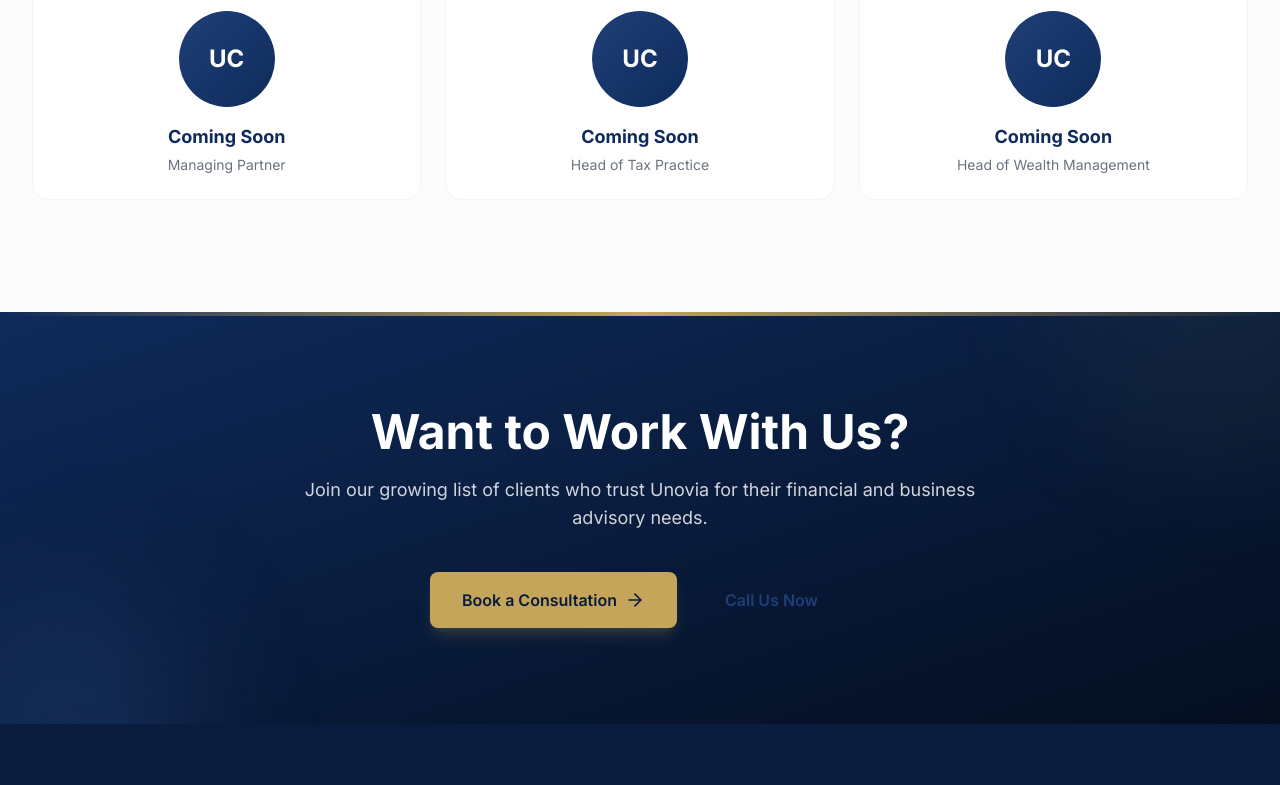
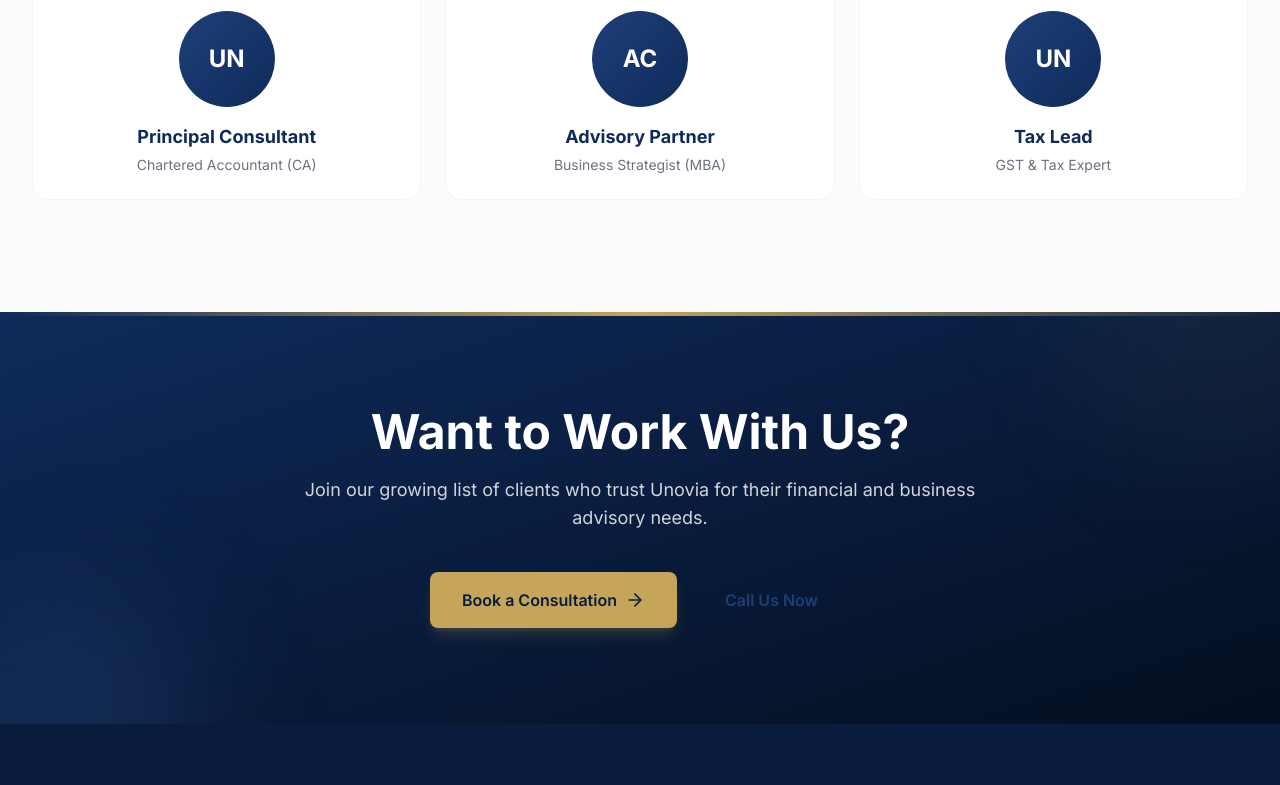
Before and after one commit to sc2805/unovia-consulting, a Next.js app: page /about in a window 1280 px wide. Shown: the part 2720-3505 px from the top of the page. Built offline with nearby package versions, Linux system fonts and the light colour scheme.

Commit message:
Final branding match: Stylized 'UNoviA' in titles and professionalized team labels

```diff
--- a/app/about/page.tsx
+++ b/app/about/page.tsx
@@ -163,9 +163,9 @@
           />
           <div className="grid grid-cols-1 sm:grid-cols-2 lg:grid-cols-3 gap-6">
             {[
-              { name: "Coming Soon", role: "Managing Partner", initials: "UC" },
-              { name: "Coming Soon", role: "Head of Tax Practice", initials: "UC" },
-              { name: "Coming Soon", role: "Head of Wealth Management", initials: "UC" },
+              { name: "Principal Consultant", role: "Chartered Accountant (CA)", initials: "UN" },
+              { name: "Advisory Partner", role: "Business Strategist (MBA)", initials: "AC" },
+              { name: "Tax Lead", role: "GST & Tax Expert", initials: "UN" },
             ].map((member, index) => (
               <div
                 key={index}
--- a/app/layout.tsx
+++ b/app/layout.tsx
@@ -16,8 +16,8 @@
 
 export const metadata: Metadata = {
   title: {
-    default: "Unovia Consulting — Strategic Financial & Business Advisory",
-    template: "%s | Unovia Consulting",
+    default: "UNoviA Consulting — Strategic Financial & Business Advisory",
+    template: "%s | UNoviA Consulting",
   },
   description:
     "Premium financial consultancy powered by expert CAs and MBAs, offering wealth management, tax planning, GST advisory, and business consulting from Kolkata, India.",
```
